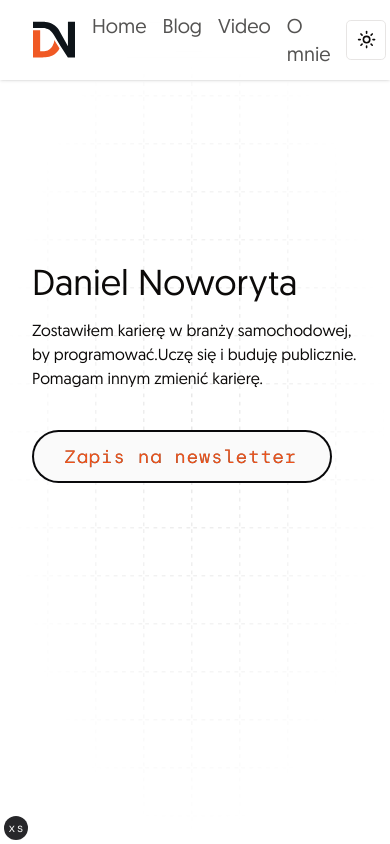
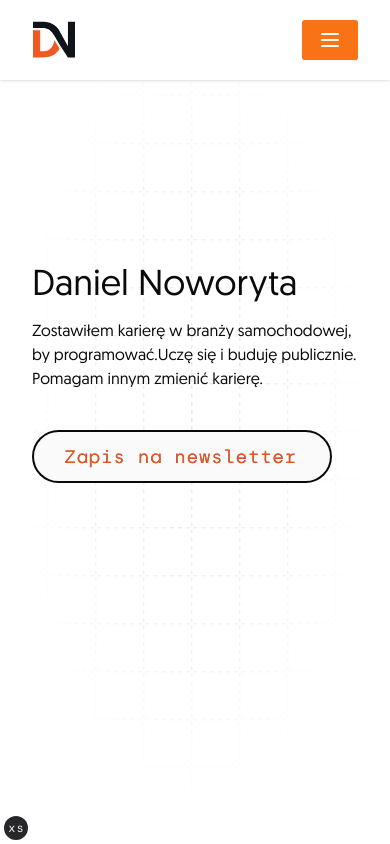
Before and after one commit to Dan86de/danielnoworyta, a Next.js app: page / in a window 390 px wide. Shown: the top 844 px of the page. Built offline with nearby package versions, Linux system fonts and the light colour scheme.

Commit message:
Implement mobile navigation.

```diff
--- a/src/components/grid-pattern.tsx
+++ b/src/components/grid-pattern.tsx
@@ -6,7 +6,7 @@ interface GridProps {
 	size: number;
 	offsetX: number;
 	offsetY: number;
-	children: React.ReactNode;
+	children?: React.ReactNode;
 	className: string;
 }
 
--- a/src/components/header.tsx
+++ b/src/components/header.tsx
@@ -1,23 +1,28 @@
 "use client";
 
 import { motion, useTransform } from "framer-motion";
+import { MenuIcon, XIcon } from "lucide-react";
 import Link from "next/link";
+import { useState } from "react";
 
 import { Logo } from "@/components/logo";
-import { Navbar } from "@/components/navbar";
+import { MobileMenu } from "@/components/mobile-menu";
+import { Navbar, links } from "@/components/navbar";
 import { useBoundedScroll } from "@/lib/hooks/useBoundedScroll";
 
 import { ModeToggle } from "./mode-toggle";
+import { Button } from "./ui/button";
 
 export const Header = () => {
 	const { scrollYBoundedProgress } = useBoundedScroll(200);
+	const [showMenu, setShowMenu] = useState(false);
 
 	return (
 		<motion.header
 			style={{ height: useTransform(scrollYBoundedProgress, [0, 1], [80, 50]) }}
 			className="fixed inset-x-0 z-10 flex items-center shadow"
 		>
-			<div className="container flex items-center justify-between gap-4">
+			<div className="container relative flex items-center justify-between gap-4">
 				<Link
 					href={"/"}
 					className="flex items-center gap-4 rounded-md p-2 outline-offset-2 transition-all hover:bg-neutral-200 focus:ring-primary focus-visible:outline-primary dark:hover:bg-neutral-800"
@@ -37,10 +42,31 @@ export const Header = () => {
 					}}
 				>
 					<ModeToggle />
+					<Button
+						onClick={() => setShowMenu(!showMenu)}
+						type="button"
+						className="relative ml-auto inline-flex lg:hidden"
+					>
+						<MenuIcon
+							className={`h-6 w-6 transition duration-500 ${
+								showMenu ? "rotate-180 opacity-0" : ""
+							}`}
+						/>
+						<XIcon
+							className={`absolute left-4 top-2 h-6 w-6 transition duration-500 ${
+								showMenu ? "" : "-rotate-180 opacity-0"
+							}`}
+						/>
+					</Button>
 				</motion.div>
+				<MobileMenu
+					showMenu={showMenu}
+					links={links}
+					scrollYBoundedProgress={scrollYBoundedProgress}
+				/>
 			</div>
 			<motion.div
-				className="absolute inset-0 -z-10 bg-background/30 backdrop-blur-lg [container-type:inline-size]"
+				className="absolute inset-0 -z-10 bg-background [container-type:inline-size]"
 				style={{
 					opacity: useTransform(scrollYBoundedProgress, [0, 1], [1, 1]),
 					height: useTransform(scrollYBoundedProgress, [0, 1], [80, 50]),
--- /dev/null
+++ b/src/components/mobile-menu.tsx
@@ -0,0 +1,39 @@
+"use client";
+
+import { motion, useTransform, type MotionValue } from "framer-motion";
+
+import { type Link } from "@/components/navbar";
+
+interface MobileMenuProps {
+	showMenu: boolean;
+	links: Link[];
+	scrollYBoundedProgress: MotionValue<number>;
+}
+
+export const MobileMenu = ({ showMenu, links, scrollYBoundedProgress }: MobileMenuProps) => {
+	const top = useTransform(scrollYBoundedProgress, [0, 1], [62, 46]) as unknown as number;
+	return (
+		<>
+			{showMenu && (
+				<motion.div
+					style={{ top }}
+					className="absolute inset-0 flex h-40 w-screen items-center justify-center bg-background"
+				>
+					<ul className="flex flex-col items-center space-y-4">
+						{links.map((link, index) => (
+							<li key={index}>
+								<a
+									// TODO: check types here?
+									href={link.url.href ?? ""}
+									className="inline-block text-base font-medium text-foreground/75 transition hover:text-zinc-300"
+								>
+									{link.title}
+								</a>
+							</li>
+						))}
+					</ul>
+				</motion.div>
+			)}
+		</>
+	);
+};
--- a/src/components/mode-toggle.tsx
+++ b/src/components/mode-toggle.tsx
@@ -17,7 +17,7 @@ export function ModeToggle() {
 	return (
 		<DropdownMenu>
 			<DropdownMenuTrigger asChild>
-				<Button variant="outline" size="icon" className="rounded-lg">
+				<Button variant="outline" size="icon" className="hidden rounded-lg lg:inline-flex">
 					<Sun className="h-[1.2rem] w-[1.2rem] rotate-0 scale-100 transition-all dark:-rotate-90 dark:scale-0" />
 					<Moon className="absolute h-[1.2rem] w-[1.2rem] rotate-90 scale-0 transition-all dark:rotate-0 dark:scale-100" />
 					<span className="sr-only">Toggle theme</span>
--- a/src/components/navbar.tsx
+++ b/src/components/navbar.tsx
@@ -1,5 +1,31 @@
-import { type MotionValue, motion, useTransform } from "framer-motion";
+import { type UrlObject } from "url";
+
+import { motion, useTransform, type MotionValue } from "framer-motion";
 import Link from "next/link";
+
+export type Link = {
+	title: string;
+	url: UrlObject;
+};
+
+export const links: Link[] = [
+	{
+		title: "Home",
+		url: { href: "/" },
+	},
+	{
+		title: "Blog",
+		url: { href: "/blog" },
+	},
+	{
+		title: "Video",
+		url: { href: "/video" },
+	},
+	{
+		title: "About",
+		url: { href: "/about" },
+	},
+];
 
 export const Navbar = ({
 	scrollYBoundedProgress,
@@ -11,7 +37,7 @@ export const Navbar = ({
 			style={{
 				scale: useTransform(scrollYBoundedProgress, [0, 1], [1, 0.8]),
 			}}
-			className="relative gap-4 text-xl font-normal"
+			className="relative hidden gap-4 text-xl font-normal lg:block"
 		>
 			<motion.div
 				className="flex gap-4 "
@@ -19,30 +45,15 @@ export const Navbar = ({
 					opacity: useTransform(scrollYBoundedProgress, [0, 1], [1, 1]),
 				}}
 			>
-				<Link
-					href={"/"}
-					className="text-foreground/70 hover:text-foreground dark:text-foreground/50 dark:hover:text-foreground"
-				>
-					Home
-				</Link>
-				<Link
-					href={"/blog"}
-					className="text-foreground/70 hover:text-foreground dark:text-foreground/50 dark:hover:text-foreground"
-				>
-					Blog
-				</Link>
-				<Link
-					href={"/video"}
-					className="text-foreground/70 hover:text-foreground dark:text-foreground/50 dark:hover:text-foreground"
-				>
-					Video
-				</Link>
-				<Link
-					href={"/about"}
-					className="text-foreground/70 hover:text-foreground dark:text-foreground/50 dark:hover:text-foreground"
-				>
-					O mnie
-				</Link>
+				{links.map((link) => (
+					<Link
+						key={link.title}
+						href={link.url}
+						className="text-foreground/70 hover:text-foreground dark:text-foreground/50 dark:hover:text-foreground"
+					>
+						{link.title}
+					</Link>
+				))}
 			</motion.div>
 		</motion.nav>
 	);
```
Also changed, not shown: src/components/hero.tsx (+1 -22 lines).
